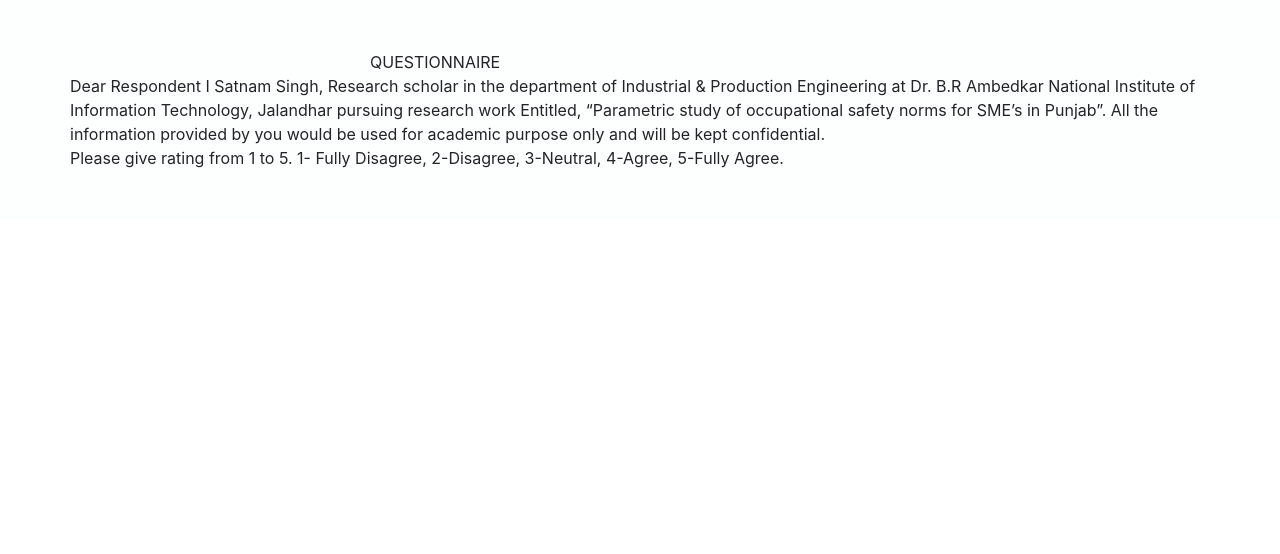
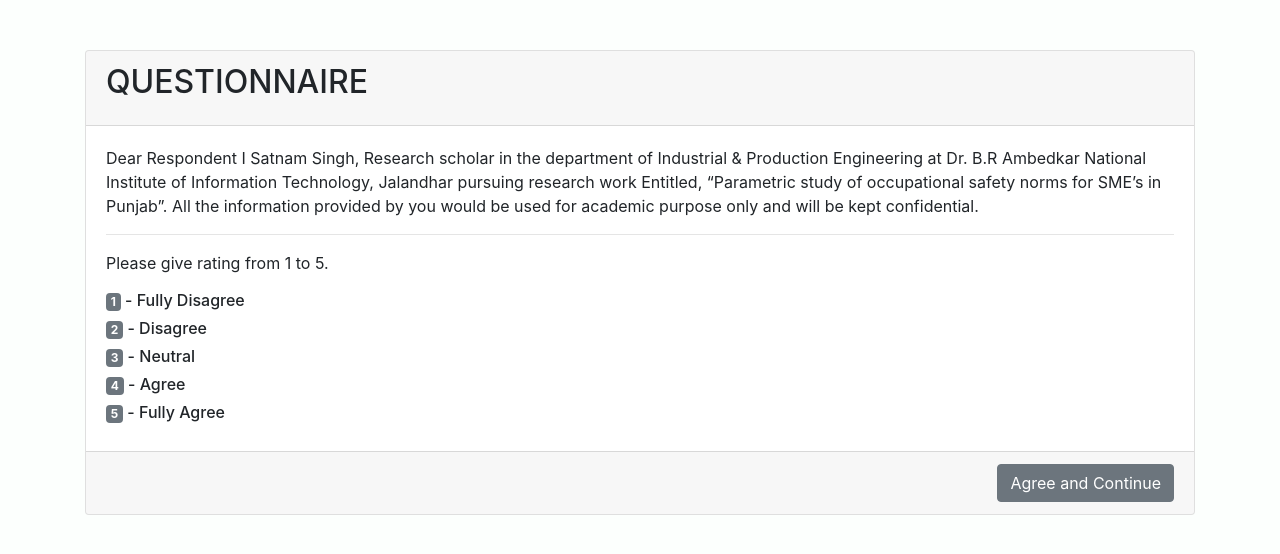
Before and after one commit to aniruddha0pandey/sme-survey-frontend-react, a React (Create React App) app: page / in a window 1280 px wide. Shown: the top 554 px of the page. Built offline with nearby package versions, Linux system fonts and the light colour scheme.

Commit message:
complete version 2 in react

```diff
--- a/src/Routes/App/index.js
+++ b/src/Routes/App/index.js
@@ -1,6 +1,7 @@
 import FormUserIntro from '../../Components/FormUserIntro'
 import FormEntry from '../../Components/FormEntry'
 import PageNotFound from '../../Components/PageNotFound'
+import FormUserResults from '../../Components/FormUserResults'
 
 export default [
   {
@@ -19,6 +20,11 @@
     component: FormEntry
   },
   {
+    path: "/result",
+    name: "Survey Report",
+    component: FormUserResults
+  },
+  {
     path: "*",
     name: "Error 404",
     component: PageNotFound
--- a/src/components/FormEntry.jsx
+++ b/src/components/FormEntry.jsx
@@ -1,20 +1,16 @@
 import React, { Component } from 'react';
-import { Router, Switch, Route, Redirect } from 'react-router';
-import { createBrowserHistory } from "history"
+import { Redirect } from 'react-router';
 
 import { Container } from 'reactstrap';
 import { Button, Spinner, Modal } from 'reactstrap';
 import { Card, CardBody, CardTitle, CardHeader, CardFooter } from 'reactstrap';
 
-import FormUserResults from './FormUserResults'
 import API from '../Utils/Api.js';
 
 import FormUserDetails from './FormUserDetails';
 import FormUserSelections from './FormUserSelections';
 
 import '../App.css'
-
-const hist = createBrowserHistory()
 
 class FormEntry extends Component {
 	constructor(  ) {
@@ -36,8 +32,12 @@
 
     this.pages = [
       <FormUserDetails changeValue={this.collectValues} />,
-      <div></div>,
       <FormUserSelections changeValue={this.collectValues} />
+    ]
+
+    this.buttons = [
+      <Button style={{ float: 'right' }} onClick={this.nextStep}>Next</Button>,
+      <Button style={{ width:'100%' }} onClick={this.handleSubmit} >Submit</Button>
     ]
 	}
 
@@ -84,38 +84,15 @@
     return (
       <React.Fragment>
         { this.state.postRequestCompleted ? (
-          <Router history={hist}>
-            <Switch>
-              <Route exact={true} path="/result" component={FormUserResults} />
-              <Redirect from="/form" to="/result" />
-            </Switch>
-          </Router>
+          <Redirect from="/form" to="/result" />
         ) : (
           <Container>
             <Card>
               <CardHeader tag="h2">
                 <CardTitle>Form</CardTitle>
               </CardHeader>
-              <CardBody>
-                {this.pages[this.state.page]}
-              </CardBody>
-              <CardFooter>
-                {(() => {
-                  switch(this.state.page) {
-                    case (0):
-                      return <Button style={{ float: 'right' }} onClick={this.nextStep}>Next</Button>
-                    case (this.pages.length - 1):
-                      return <Button style={{ width:'100%' }} onClick={this.handleSubmit} >Submit</Button>
-                    default:
-                      return (
-                        <React.Fragment>
-                          <Button onClick={this.prevStep}>Previous</Button>
-                          <Button style={{ float: 'right' }} onClick={this.nextStep}>Next</Button>
-                        </React.Fragment>
-                      )
-                  }
-                })()}
-              </CardFooter>
+              <CardBody>{this.pages[this.state.page]}</CardBody>
+              <CardFooter>{this.buttons[this.state.page]}</CardFooter>
             </Card>
             <Modal isOpen={this.state.modal} toggle={this.toggle} className={this.props.className}>
               <Spinner style={ stylish } />
--- a/src/components/FormUserIntro.jsx
+++ b/src/components/FormUserIntro.jsx
@@ -1,32 +1,60 @@
-import React, { Component } from 'react';
-import { Container, Row } from 'reactstrap'
+import React, { Component } from 'react'
+
+import { Link } from 'react-router-dom'
+
+import { Container } from 'reactstrap'
+import { Button, Badge } from 'reactstrap'
+import { Card, CardBody, CardTitle, CardHeader, CardFooter } from 'reactstrap'
+
 
 export class FormUserIntro extends Component {
+	constructor(  ) {
+		super(  )
 
+		this.handleOnClick = this.handleOnClick.bind(this)
 
-	state = {
+		this.state = {
 			termsAgreed: false
+    }
+	}
+
+	handleOnClick () {
+		this.setState({ termsAgreed: true })
 	}
 
 	render () {
 		return (
+      <React.Fragment>
 				<Container>
-				<Row>
-          <div className="col-sm-12 col-md-6 offset-md-3">QUESTIONNAIRE</div>
-					<div>
+					<Card>
+						<CardHeader tag="h2">
+							<CardTitle>QUESTIONNAIRE</CardTitle>
+						</CardHeader>
+						<CardBody>
+							<p>
 								Dear Respondent
 								I Satnam Singh, Research scholar in the department of Industrial &amp; Production Engineering at Dr. B.R
 								Ambedkar National Institute of Information Technology, Jalandhar pursuing research work Entitled,
 								“Parametric study of occupational safety norms for SME’s in Punjab”. All the information provided by
 								you would be used for academic purpose only and will be kept confidential.
-					</div>
-					<div>
-						Please give rating from 1 to 5. 1- Fully Disagree, 2-Disagree, 3-Neutral, 4-Agree, 5-Fully Agree.
-					</div>
-        </Row>
+							</p><hr />
+							<p>Please give rating from 1 to 5.</p>
+							<h6><Badge color="secondary">1</Badge> - Fully Disagree</h6>
+							<h6><Badge color="secondary">2</Badge> - Disagree</h6>
+							<h6><Badge color="secondary">3</Badge> - Neutral</h6>
+							<h6><Badge color="secondary">4</Badge> - Agree</h6>
+							<h6><Badge color="secondary">5</Badge> - Fully Agree</h6>
+						</CardBody>
+						<CardFooter>
+							<Link to='/form'>
+								<Button style={{ float: 'right' }} onClick={this.handleOnClick}>Agree and Continue</Button>
+							</Link>
+						</CardFooter>
+					</Card>
 				</Container>
-		);
+      </React.Fragment>
+		)
 	}
-};
+}
 
-export default FormUserIntro;
+export default FormUserIntro
--- a/src/components/Page.jsx
+++ b/src/components/Page.jsx
@@ -18,6 +18,7 @@
   }
 
   // TODO: improve method
+  // TODO: rename sheetData and rawData to something intutive
 	handleInputGroupRadioChange ( question, value, sheetId ) {
     this.setState({
       sheetData: { ...this.state.sheetData, [question]: value }
```
Also changed, not shown: src/components/FormUserSelections.jsx (+6 -16 lines), 2 other files (tests, documents, lock files or other folders). Lines whose indentation alone changed are shown as unchanged.
